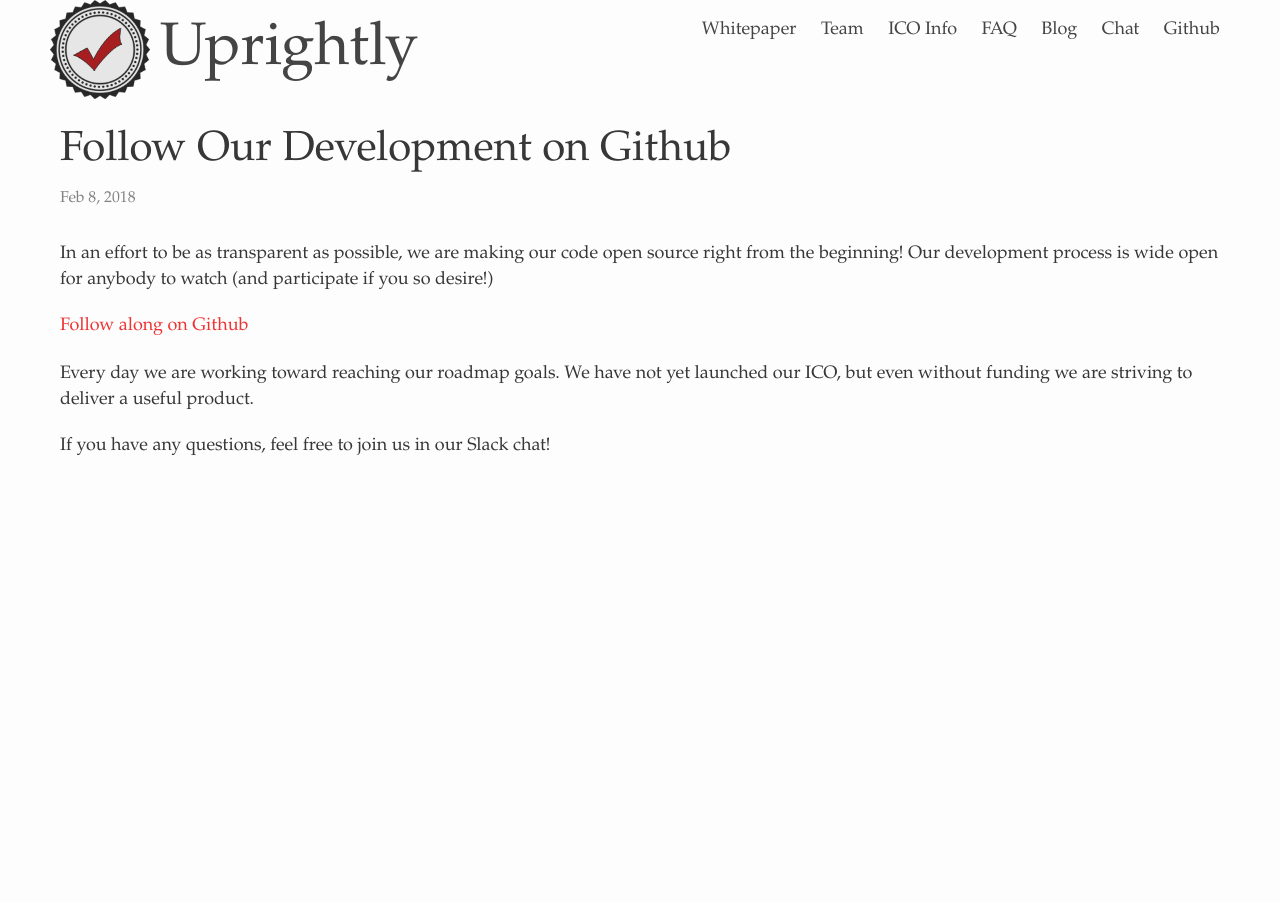
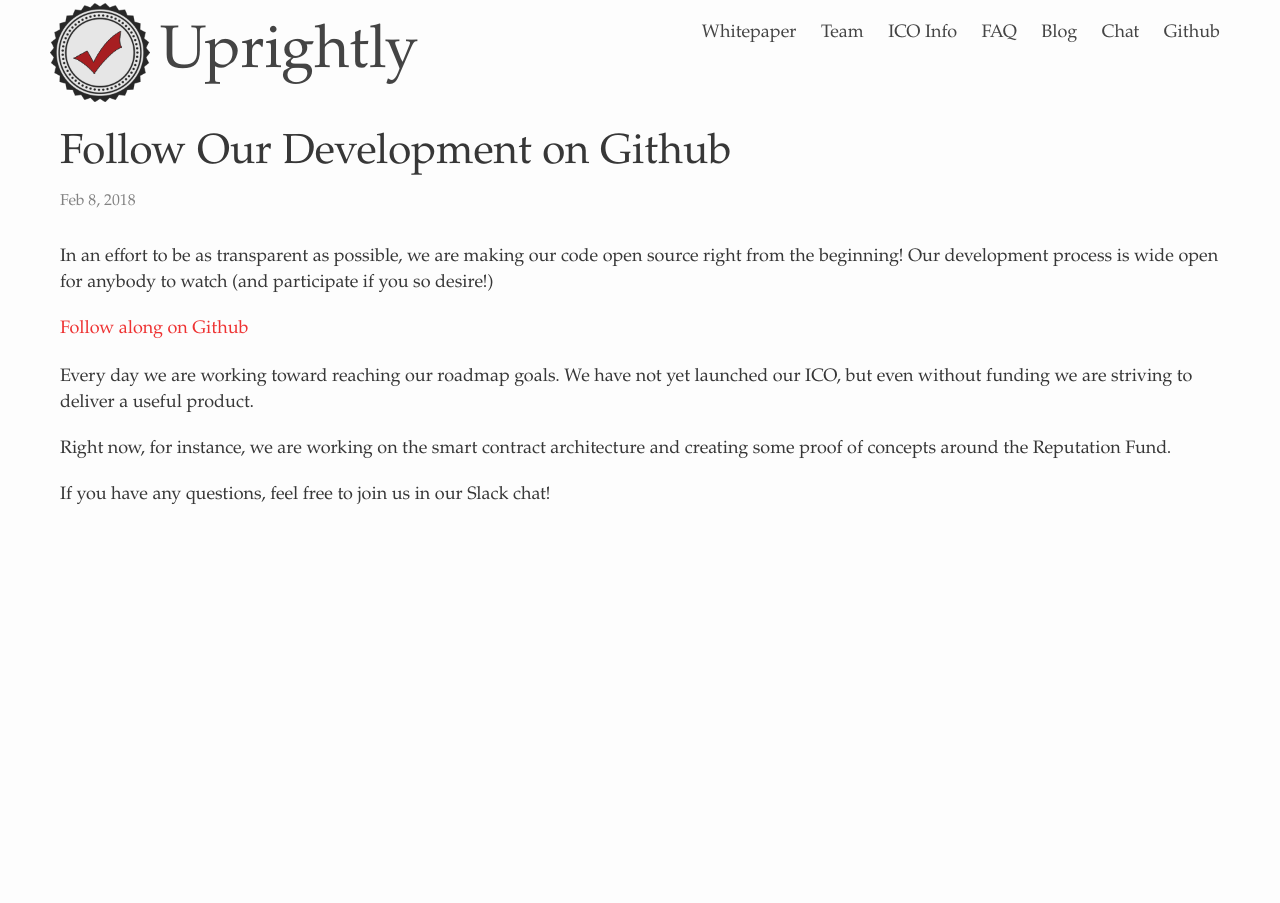
Before and after one commit to uprightly/website, a Jekyll site: the page built from _posts/2018-02-07-follow-our-development.markdown, in a window 1280 px wide. Built offline with Jekyll 4.4.1, drawn with Linux system fonts in a browser that asks for light colours.

Commit message:
update post and style

```diff
--- a/_posts/2018-02-07-follow-our-development.markdown
+++ b/_posts/2018-02-07-follow-our-development.markdown
@@ -10,4 +10,6 @@ In an effort to be as transparent as possible, we are making our code open sourc
 
 Every day we are working toward reaching our roadmap goals. We have not yet launched our ICO, but even without funding we are striving to deliver a useful product.
 
+Right now, for instance, we are working on the smart contract architecture and creating some proof of concepts around the Reputation Fund.
+
 If you have any questions, feel free to join us in our Slack chat!
--- a/_sass/_layout.scss
+++ b/_sass/_layout.scss
@@ -8,6 +8,7 @@
     padding: 0 50px;
     // Positioning context for the mobile navigation icon
     position: relative;
+    margin-top:3px;
 }
 
 .site-header::before {
@@ -305,10 +306,11 @@
         padding-left: 5px;
     }
     .site-title {
-        font-size: 30px;
+        font-size: 40px;
+        margin-top:10px;
     }
     .logo {
-        width:60px;
+        width:70px!important;
     }
 
 }
```
